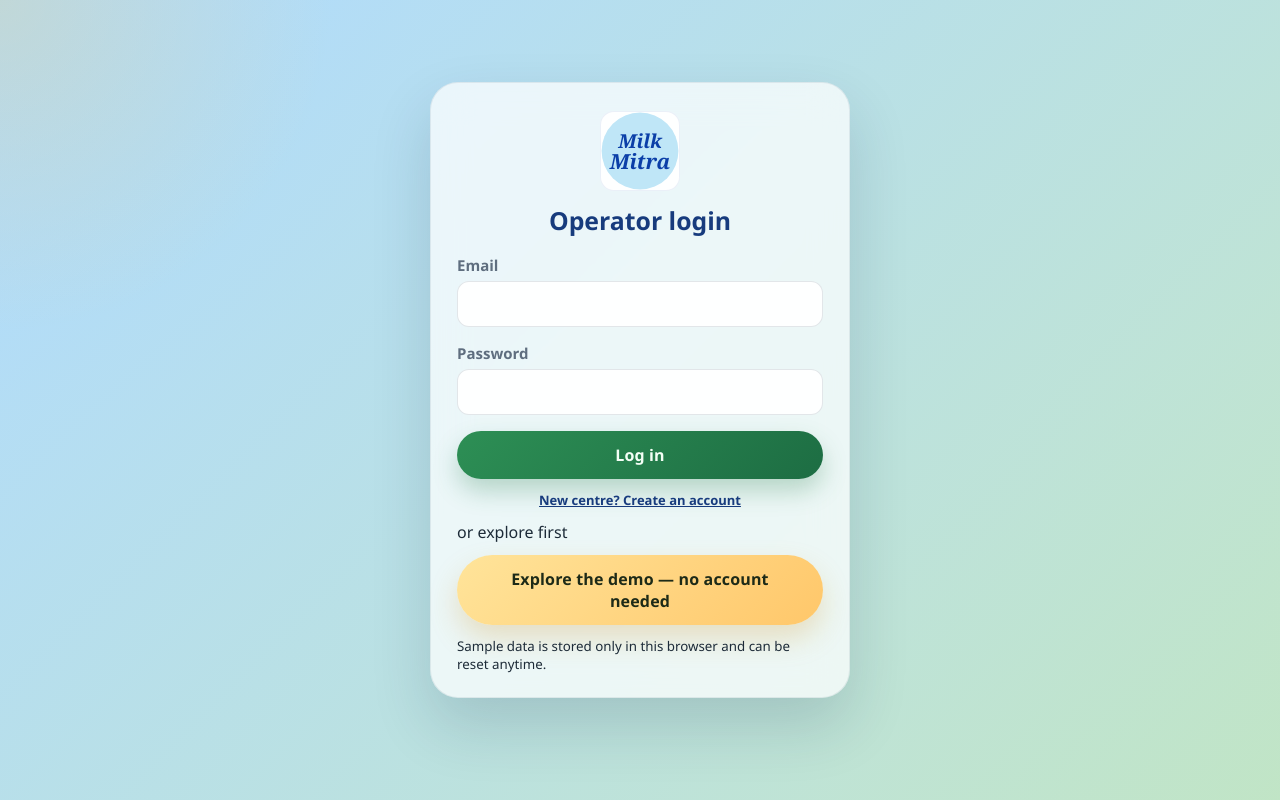
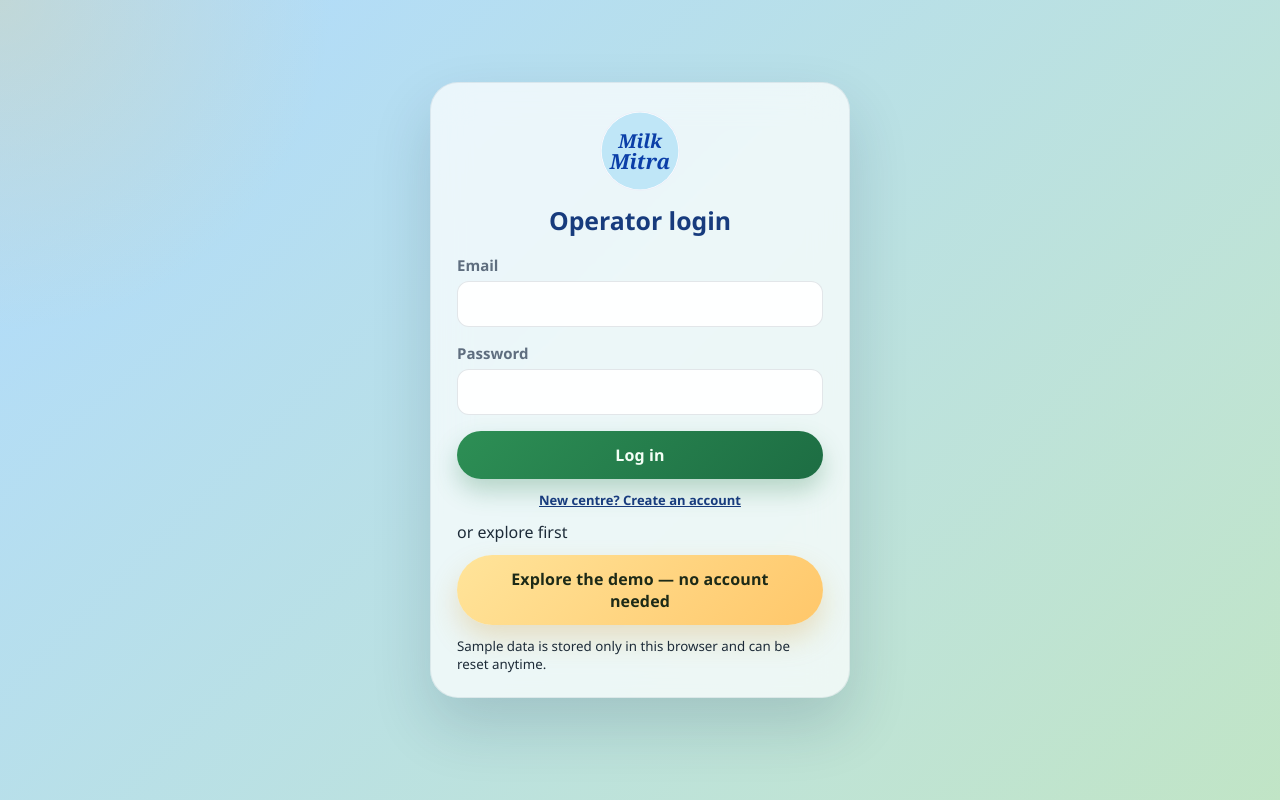
Before and after one commit to vanshsafe-site/milkmitra, a React (Vite) app: page /login in a window 1280 px wide. Built offline with nearby package versions, Linux system fonts and the light colour scheme; no server answers.

Commit message:
Round the MilkMitra logo border

```diff
--- a/src/components/Logo.jsx
+++ b/src/components/Logo.jsx
@@ -1,6 +1,6 @@
 export default function Logo({ size = 64 }) {
   return (
-    <div className="logo" style={{ width: size, height: size }}>
+    <div className="logo" style={{ width: size, height: size, borderRadius: '50%' }}>
       <svg viewBox="0 0 100 100" width={size} height={size}>
         <circle cx="50" cy="50" r="48" fill="#bfe6f7" />
         <text x="50" y="46" textAnchor="middle" fontFamily="Georgia,serif" fontStyle="italic" fontWeight="700" fontSize="24" fill="#0b3fa8">Milk</text>
```
